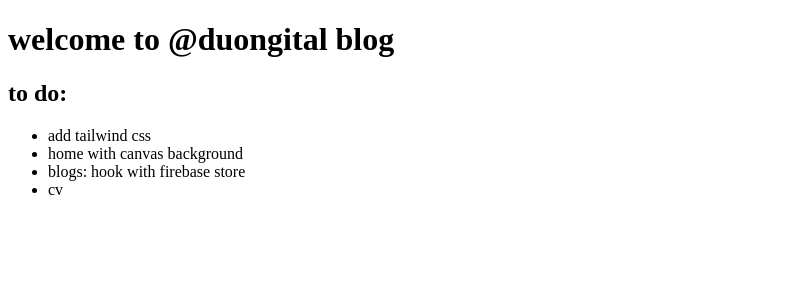
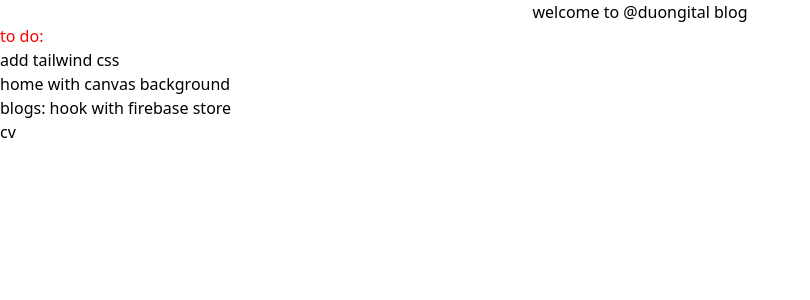
Before and after one commit to init-tech-solution/vue2-boilder-plate, a Vue app: page / in a window 1280 px wide. Shown: the top 300 px of the page, without its empty margins (0-810 px from the left). Built offline with nearby package versions, Linux system fonts and the light colour scheme.

Commit message:
add tailwindcss

```diff
--- /dev/null
+++ b/postcss.config.js
@@ -0,0 +1,21 @@
+// postcss.config.js
+const purgecss = require("@fullhuman/postcss-purgecss")({
+  // Specify the paths to all of the template files in your project
+  content: [
+    "./src/**/*.html",
+    "./src/**/*.vue",
+    "./src/**/*.jsx"
+    // etc.
+  ],
+
+  // Include any special characters you're using in this regular expression
+  defaultExtractor: content => content.match(/[\w-/:]+(?<!:)/g) || []
+});
+
+module.exports = {
+  plugins: [
+    require("tailwindcss"),
+    require("autoprefixer"),
+    ...(process.env.NODE_ENV === "production" ? [purgecss] : [])
+  ]
+};
--- a/src/App.vue
+++ b/src/App.vue
@@ -1,7 +1,7 @@
 <template>
   <div>
-    <h1>{{ msg }}</h1>
-    <h2>to do:</h2>
+    <h1 class="text-center">{{ msg }}</h1>
+    <h2 class="text-cyan">to do:</h2>
     <ul>
         <li>add tailwind css</li>
         <li>home with canvas background</li>
--- a/src/main.js
+++ b/src/main.js
@@ -1,7 +1,7 @@
 import Vue from 'vue'
 import App from './App.vue'
 
-// import "./styles/index.css"
+import "./styles/index.css"
 
 new Vue({
   el: '#app',
--- a/tailwind.config.js
+++ b/tailwind.config.js
@@ -1,7 +1,24 @@
 module.exports = {
+  important: true,
   theme: {
-    extend: {},
+    fontFamily: {
+      display: ["Tahoma", "sans-serif"],
+      body: ["Times", "sans-serif"]
+    },
+    extend: {
+      colors: {
+        cyan: "#ff0000",
+        indigo: "#5c6ac4",
+        blue: "#007ace",
+        red: "#de3618"
+      },
+      margin: {
+        "96": "24rem",
+        "128": "32rem"
+      }
+    }
   },
-  variants: {},
-  plugins: [],
-}
+  variants: {
+    opacity: ["responsive", "hover"]
+  }
+};
--- a/webpack.config.js
+++ b/webpack.config.js
@@ -17,6 +17,10 @@
       {
         test: /\.vue$/,
         loader: "vue-loader"
+      },
+      {
+        test: /\.css$/,
+        use: [ 'style-loader', 'postcss-loader' ]
       }
     ]
   },
```
Also changed, not shown: package.json (+8 -5 lines), 2 other files (tests, documents, lock files or other folders).
